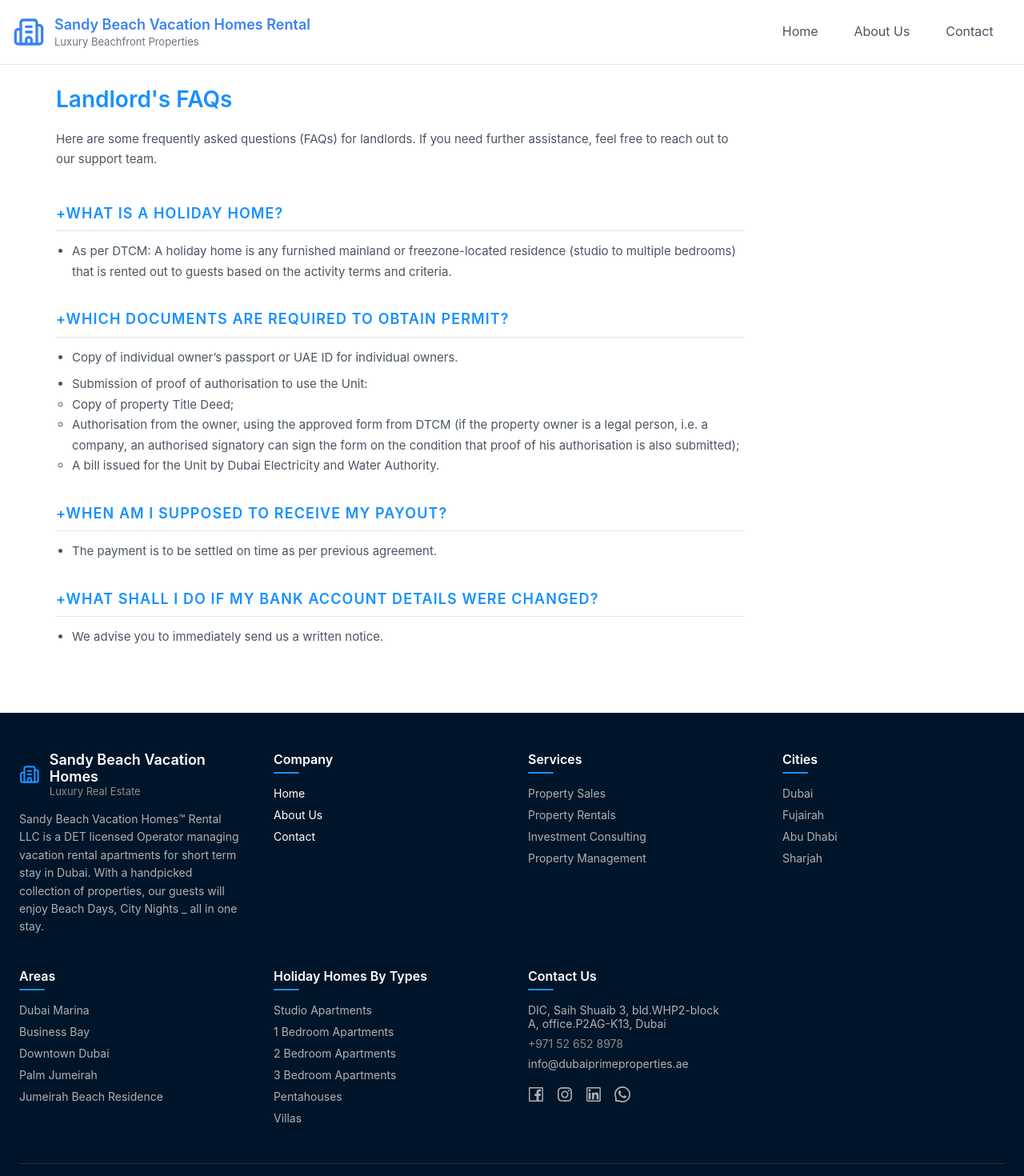
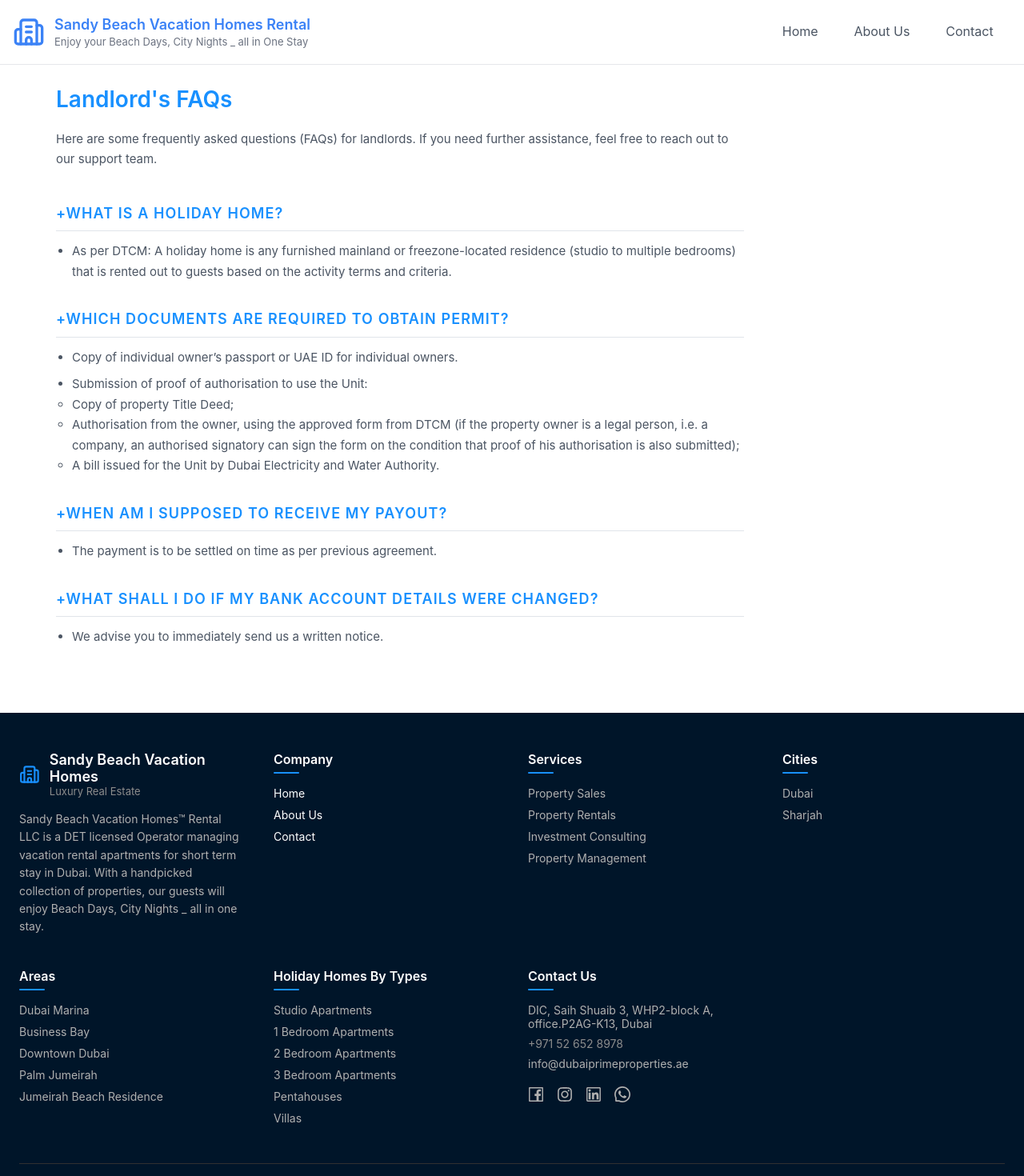
Before and after one commit to Abdulrhman-Gawish/vacation-homes, a React (Vite) app: page /landlord-faqs in a window 1280 px wide. Shown: the top 1470 px of the page at 80% size. Built offline with nearby package versions, Linux system fonts and the light colour scheme.

Commit message:
edit paragraph

```diff
--- a/src/components/Footer/FooterCities.jsx
+++ b/src/components/Footer/FooterCities.jsx
@@ -6,8 +6,6 @@ const FooterCities = () => (
     <SectionTitle>Cities</SectionTitle>
     <LinkList>
       <LinkItem><a href="#">Dubai</a></LinkItem>
-      <LinkItem><a href="#">Fujairah</a></LinkItem>
-      <LinkItem><a href="#">Abu Dhabi</a></LinkItem>
       <LinkItem><a href="#">Sharjah</a></LinkItem>
     </LinkList>
   </div>
--- a/src/components/Footer/FooterContact.jsx
+++ b/src/components/Footer/FooterContact.jsx
@@ -12,7 +12,7 @@ const FooterContact = () => (
   <div>
     <SectionTitle>Contact Us</SectionTitle>
     <ContactInfo>
-      <p>DIC, Saih Shuaib 3, bld.WHP2-block A, office.P2AG-K13, Dubai</p>
+      <p>DIC, Saih Shuaib 3, WHP2-block A, office.P2AG-K13, Dubai</p>
       <p>
         {" "}
         <a
--- a/src/components/Header/Header.jsx
+++ b/src/components/Header/Header.jsx
@@ -40,7 +40,7 @@ export default function Header() {
             <Icon />
             <TitleWrapper>
               <Title>Sandy Beach Vacation Homes Rental</Title>
-              <Subtitle>Luxury Beachfront Properties</Subtitle>
+              <Subtitle>Enjoy your Beach Days, City Nights _ all in One Stay</Subtitle>
             </TitleWrapper>
           </Wrapper>
 
--- a/src/pages/Home/HeaderOfHome/HeaderOfHome.jsx
+++ b/src/pages/Home/HeaderOfHome/HeaderOfHome.jsx
@@ -28,9 +28,11 @@ const HeaderOfHome = () => {
 
       <Row>
         <ContentWrapper>
-          <HeroTitle>Discover Your Dream Property in Dubai</HeroTitle>
+          <HeroTitle>
+            Discover your Prime Short Stay in the Heart of UAE within Dubai
+          </HeroTitle>
           <HeroSubtitle>
-            Premium real estate solutions in the heart of the UAE
+            Enjoy your Beach Days, City Nights _ all in One Stay
           </HeroSubtitle>
 
           <ButtonGroup>
```
